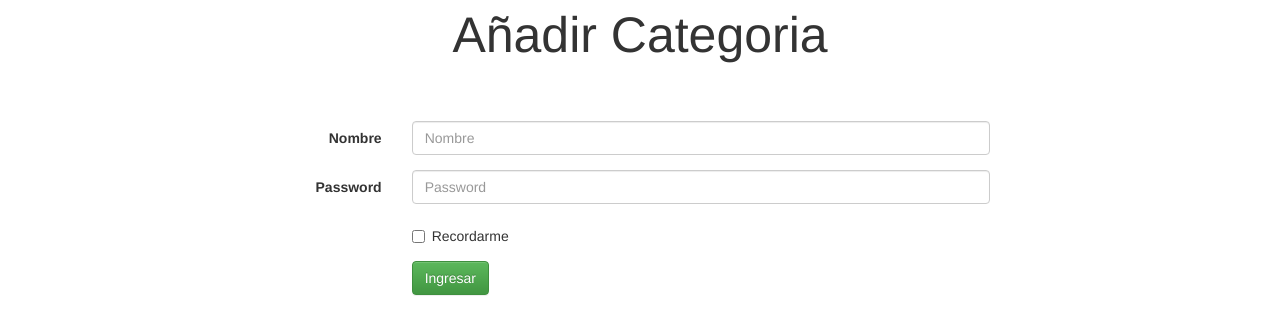
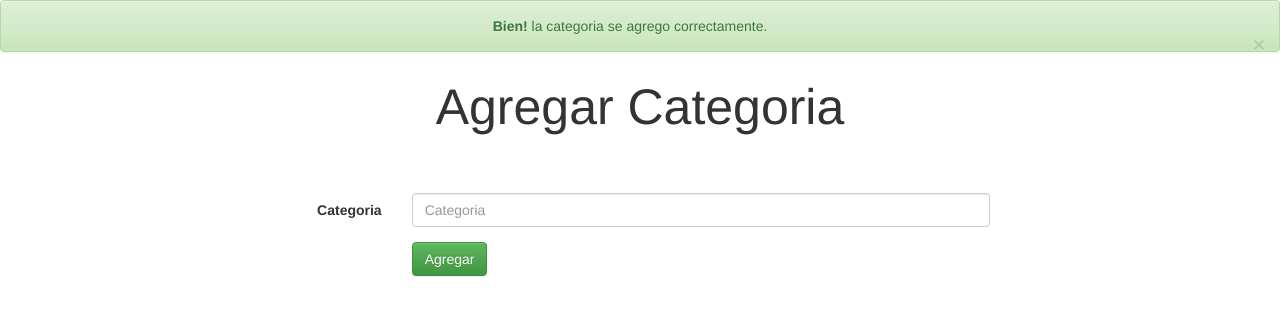
Before and after one commit to yoelbarrios/modern-store, a PHP site: page /admin/categorias/formcategorias.php?validado=1 in a window 1280 px wide. Shown: the top 335 px of the page. Run offline with PHP 8.4, Linux system fonts and the light colour scheme; the visitor is signed in with stand-in values (Sample User, id 1); data that the repository does not hold is empty.

Commit message:
se agrego listar categorias dentro de formcategorias.php

```diff
--- a/admin/admin.css
+++ b/admin/admin.css
@@ -8,3 +8,11 @@
     width: 100%;
     margin: 50px auto 0px auto;
 }
+.centrar{
+  text-align: center;
+}
+.mostrarcategorias{
+  margin: 50px auto 0 auto;
+  max-width: 500px;
+  width: 100%;
+}
--- a/admin/categorias/formcategorias.php
+++ b/admin/categorias/formcategorias.php
@@ -11,43 +11,70 @@
     <!--start bootstrap-->
     <link rel="stylesheet" href="../../css/bootstrap.min.css">
     <link rel="stylesheet" href="../../css/bootstrap-theme.min.css">
+    <!--jquery-->
+    <script src="https://code.jquery.com/jquery-3.4.1.js"></script>
+
     <script src="../../js/bootstrap.min.js"></script>
     <!--end bootstrap-->
 
 </head>
 
 <body>
-    <div class="titulo">Añadir Categoria</div>
+    <?php
+    if(isset($_GET['validado'])){
+    ?>
+    <!--start alert de agregar fade show-->
+    <div class="alert alert-success alert-dismissible " role="alert">
+        <p class="centrar"><strong>Bien!</strong> la categoria se agrego correctamente.</p>
+        <button type="button" class="close" data-dismiss="alert" aria-label="Close">
+            <span aria-hidden="true">&times;</span>
+        </button>
+    </div>
+    <!--end alert-->
+    <?php
+    }
+    ?>
+
+    <div class="titulo">Agregar Categoria</div>
     <div class="formulario">
-        <form class="form-horizontal" method="POST" action="validar.php">
+        <form class="form-horizontal" method="POST" action="agregarcategorias.php">
             <div class="form-group">
-                <label for="inputEmail3" class="col-sm-2 control-label">Nombre</label>
+                <label for="inputEmail3" class="col-sm-2 control-label">Categoria</label>
                 <div class="col-sm-10">
-                    <input type="text" class="form-control" id="inputEmail3" placeholder="Nombre" name="nombre">
+                    <input type="text" class="form-control" id="inputEmail3" placeholder="Categoria" name="categoria">
                 </div>
             </div>
-            <div class="form-group">
-                <label for="inputPassword3" class="col-sm-2 control-label">Password</label>
-                <div class="col-sm-10">
-                    <input type="password" class="form-control" id="inputPassword3" placeholder="Password" name="password">
-                </div>
-            </div>
+
             <div class="form-group">
                 <div class="col-sm-offset-2 col-sm-10">
-                    <div class="checkbox">
-                        <label>
-                <input type="checkbox"> Recordarme
-              </label>
-                    </div>
-                </div>
-            </div>
-            <div class="form-group">
-                <div class="col-sm-offset-2 col-sm-10">
-                    <button type="submit" class="btn btn-success">Ingresar</button>
+                    <button type="submit" class="btn btn-success">Agregar</button>
                 </div>
             </div>
         </form>
     </div>
+    <!--start listado de categorias-->
+    <div class="mostrarcategorias">
+    <?php
+        include('../../php/conexion.php');
+        $registros=mysqli_query($link,"select * from categorias");
+        cerrarconexion();
+    ?>
+        <table class="table table-hover">
+        <?php
+            //ciclo para listar
+            while($fila=mysqli_fetch_array($registros)){
+        ?>
+        <tr class="active">
+        <td><?php echo $fila['categoria']; ?></td>
+        </tr>
+        <?php
+            }
+        ?>
+        </table>
+    </div>
+    <!--end listado de categorias-->
+
+
 </body>
 
 </html>
```
Also changed, not shown: admin/categorias/agregarcategorias.php (added, +11 -0 lines).
